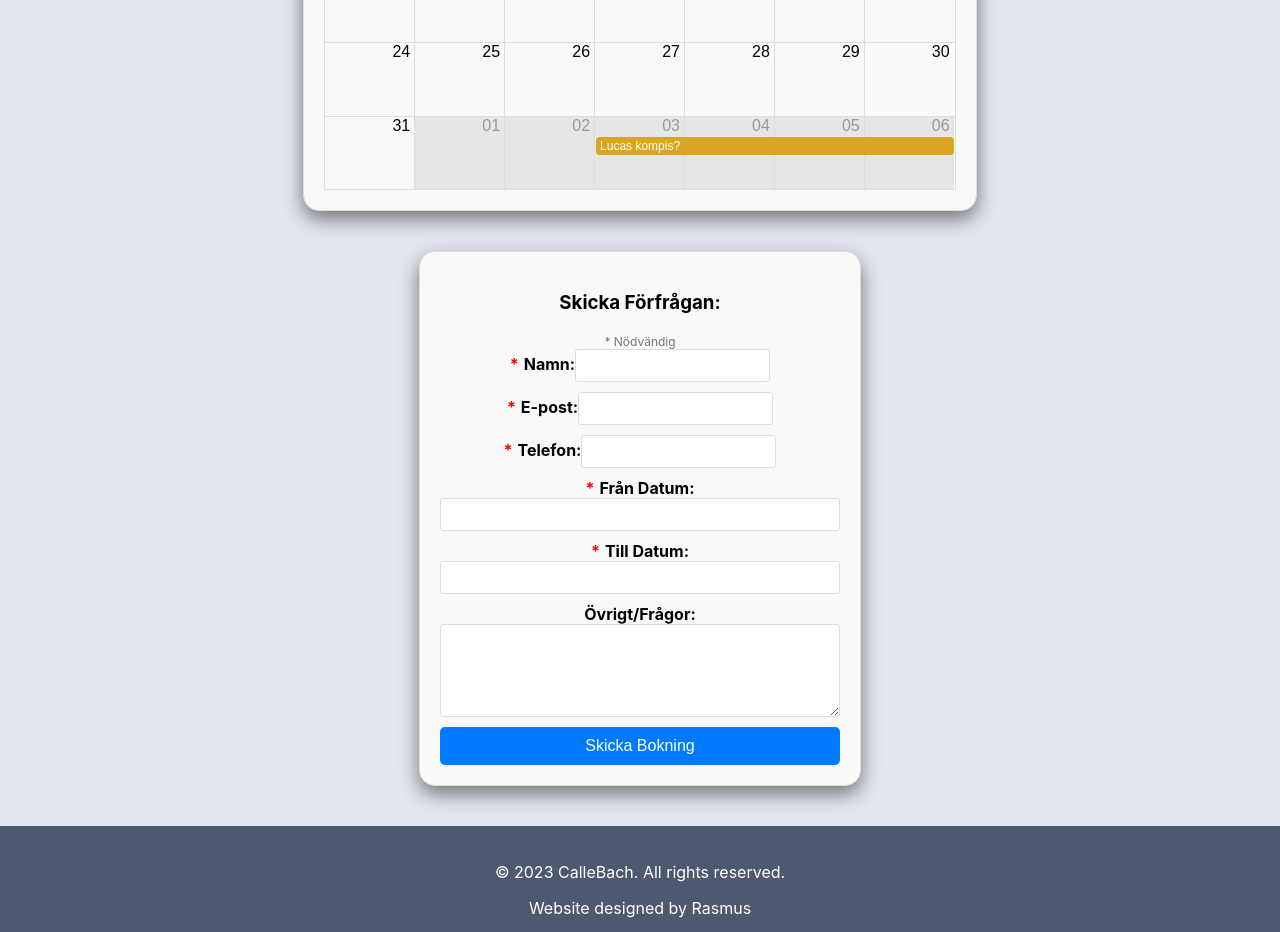
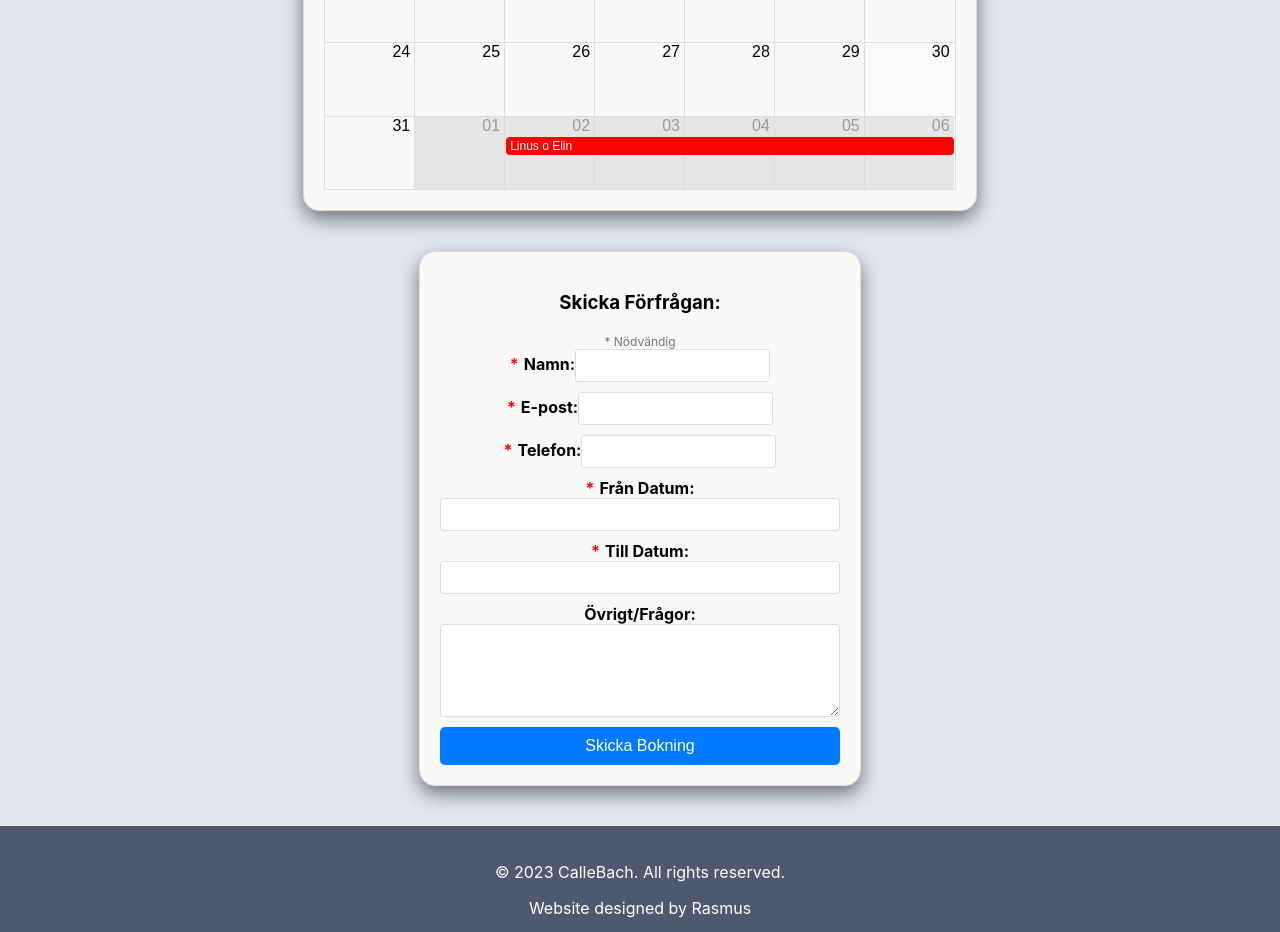
Before and after one commit to RasmusThn/Spanien, a React (Create React App) app: page / in a window 1280 px wide. Shown: the part 1380-2312 px from the top of the page. Built offline with nearby package versions, Linux system fonts and the light colour scheme.

Commit message:
Update MyCalendar.js

```diff
--- a/src/Components/MyCalendar.js
+++ b/src/Components/MyCalendar.js
@@ -16,10 +16,10 @@ function MyCalendar() {
       color: 'red',
     },
     {
-      title: 'Lucas kompis?',
-      start: new Date('2023-08-03'),
-      end: new Date('2023-08-10'),
-      color: '#DAA520',//Yellow
+      title: 'Linus o Elin',
+      start: new Date('2023-08-02'),
+      end: new Date('2023-08-09'),
+      color: 'red',// #DAA520Yellow
     },
   ];
 
```
